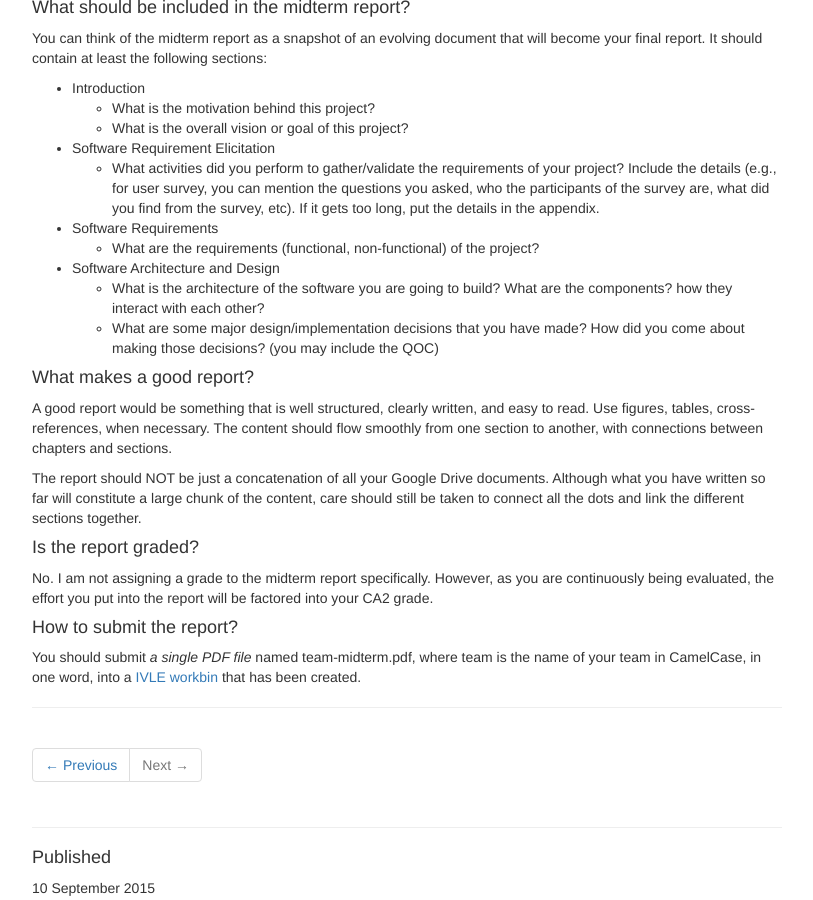
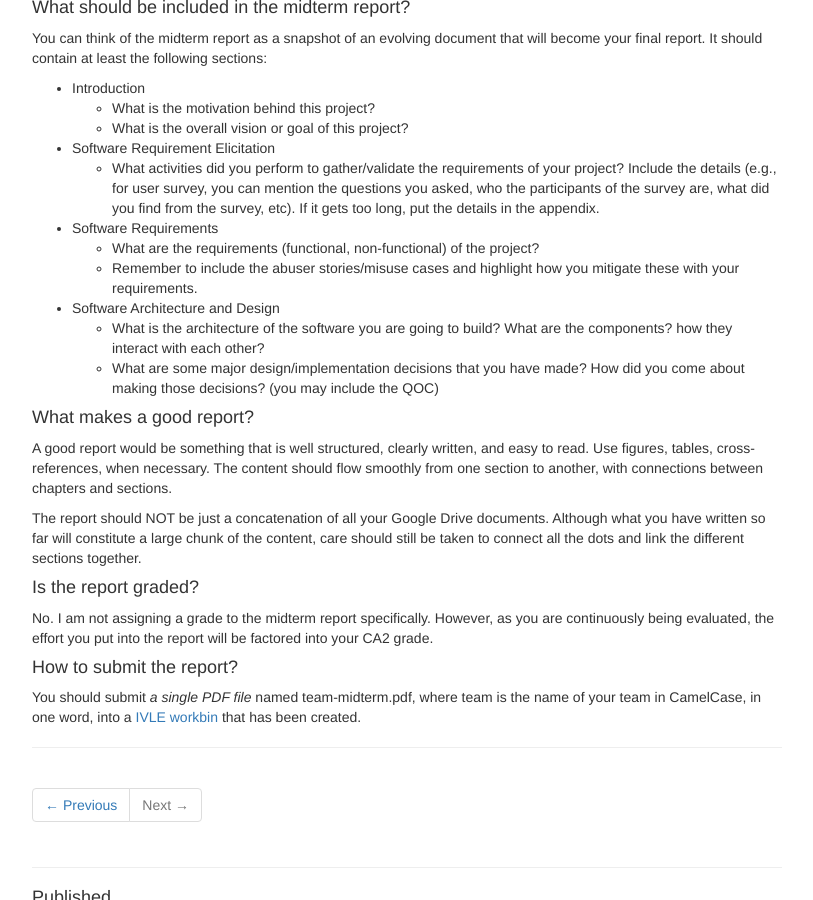
Before and after one commit to nus-mtp/1516, a Jekyll site: the page built from _posts/2015-09-10-assessment-and-report.md, in a window 1280 px wide and 900 px high, scrolled down 614 px. Shown: the whole window, without its empty margins (38-851 px from the left). Built offline with Jekyll 4.4.1, drawn with Linux system fonts in a browser that asks for light colours; nearby versions of some CDN libraries; library files that are not in the unit come from our copies; Markdown is read by kramdown in place of the engine named in the settings.

Commit message:
Added a bullet on security considerations

```diff
--- a/_posts/2015-09-10-assessment-and-report.md
+++ b/_posts/2015-09-10-assessment-and-report.md
@@ -34,6 +34,7 @@ You can think of the midterm report as a snapshot of an evolving document that w
     + What activities did you perform to gather/validate the requirements of your project?  Include the details (e.g., for user survey, you can mention the questions you asked, who the participants of the survey are, what did you find from the survey, etc).  If it gets too long, put the details in the appendix.
 + Software Requirements
     + What are the requirements (functional, non-functional) of the project?
+    + Remember to include the abuser stories/misuse cases and highlight how you mitigate these with your requirements.
 + Software Architecture and Design
     + What is the architecture of the software you are going to build?  What are the components? how they interact with each other?
 	+ What are some major design/implementation decisions that you have made?  How did you come about making those decisions? (you may include the QOC)
```
